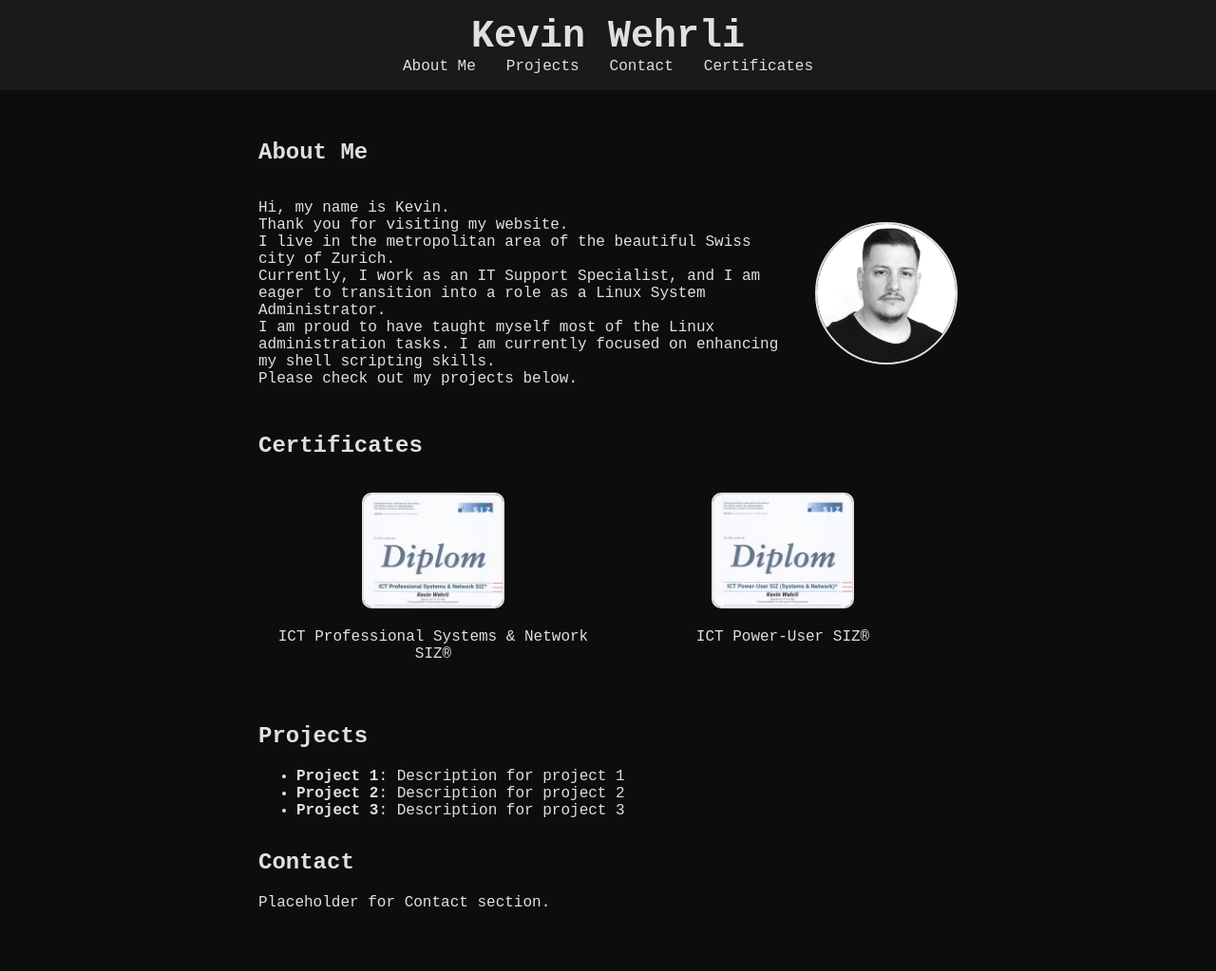
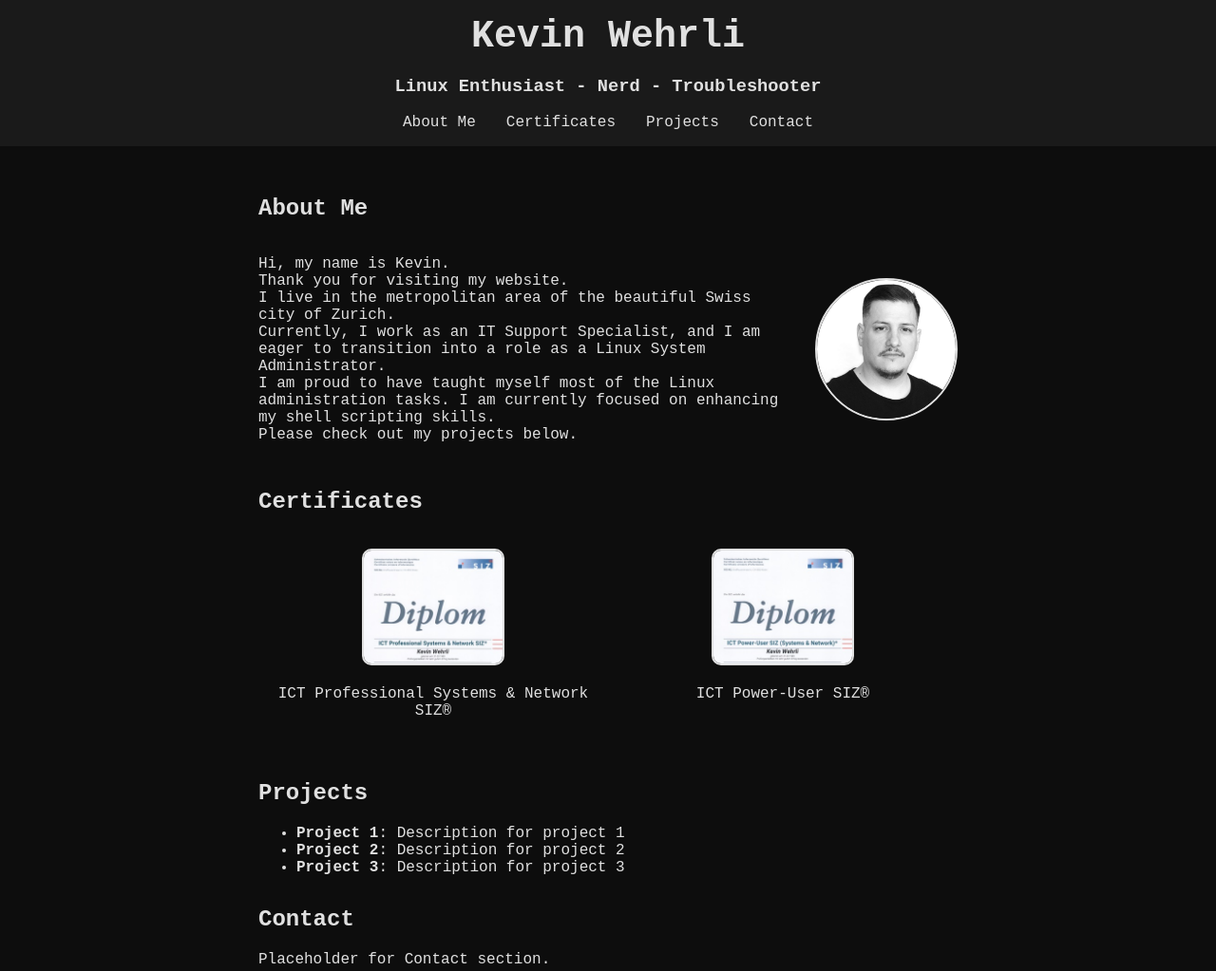
Before and after one commit to KevWeh/KevWeh.github.io, a plain HTML site: page index.html in a window 1280 px wide. Shown: the top 1023 px of the page at 95% size. Drawn offline with Linux system fonts and the light colour scheme.

Commit message:
Update html and add subheading

```diff
--- a/index.html
+++ b/index.html
@@ -10,12 +10,13 @@
 <body>
     <header>
         <h1>Kevin Wehrli</h1>
+        <h3>Linux Enthusiast - Nerd - Troubleshooter</h3>
         <nav>
             <ul>
                 <li><a href="#about">About Me</a></li>
+                <li><a href="#certificates">Certificates</a></li>
                 <li><a href="#projects">Projects</a></li>
                 <li><a href="#contact">Contact</a></li>
-                <li><a href="#certificates">Certificates</a></li>
             </ul>
         </nav>
     </header>
```
